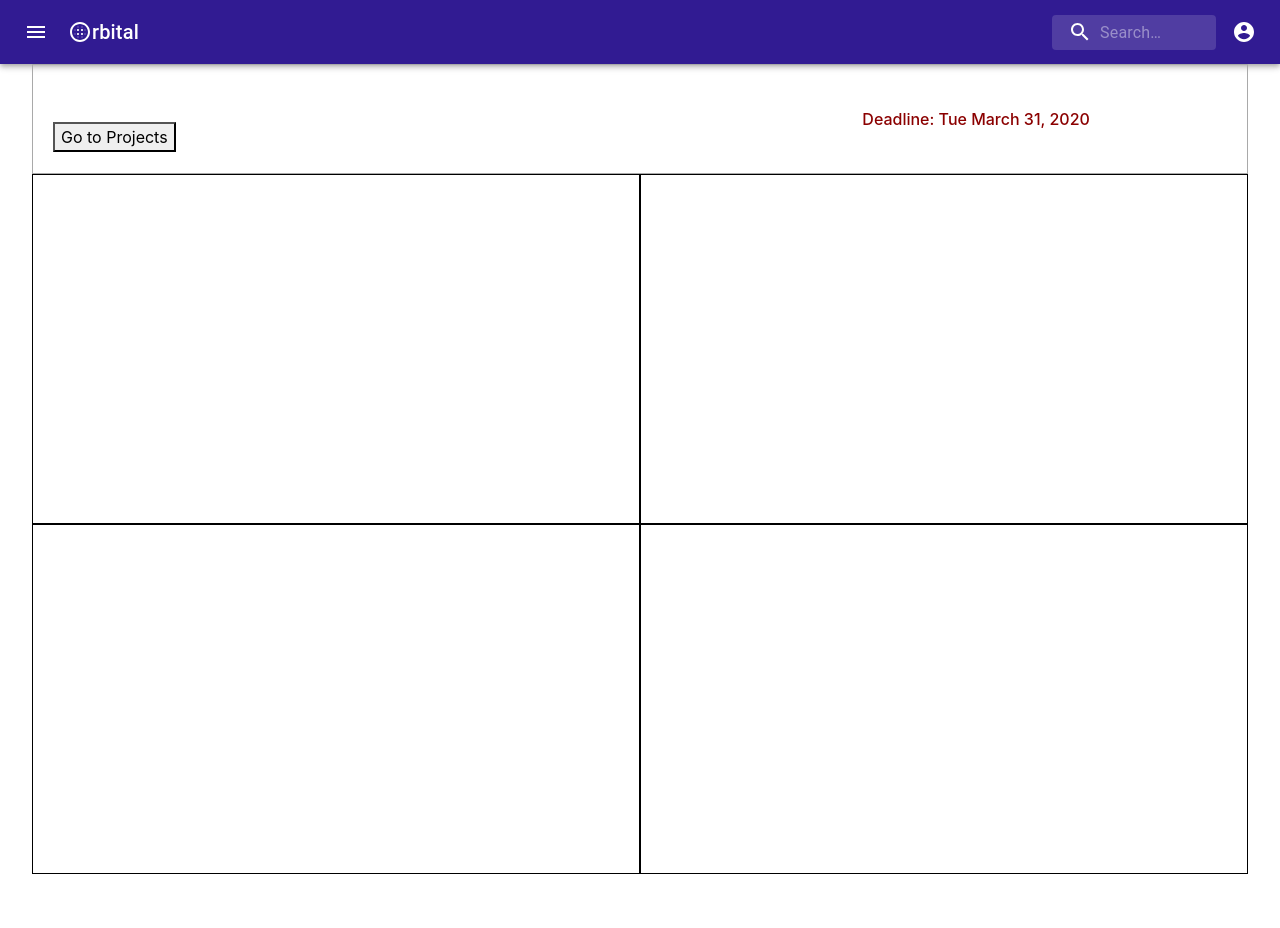
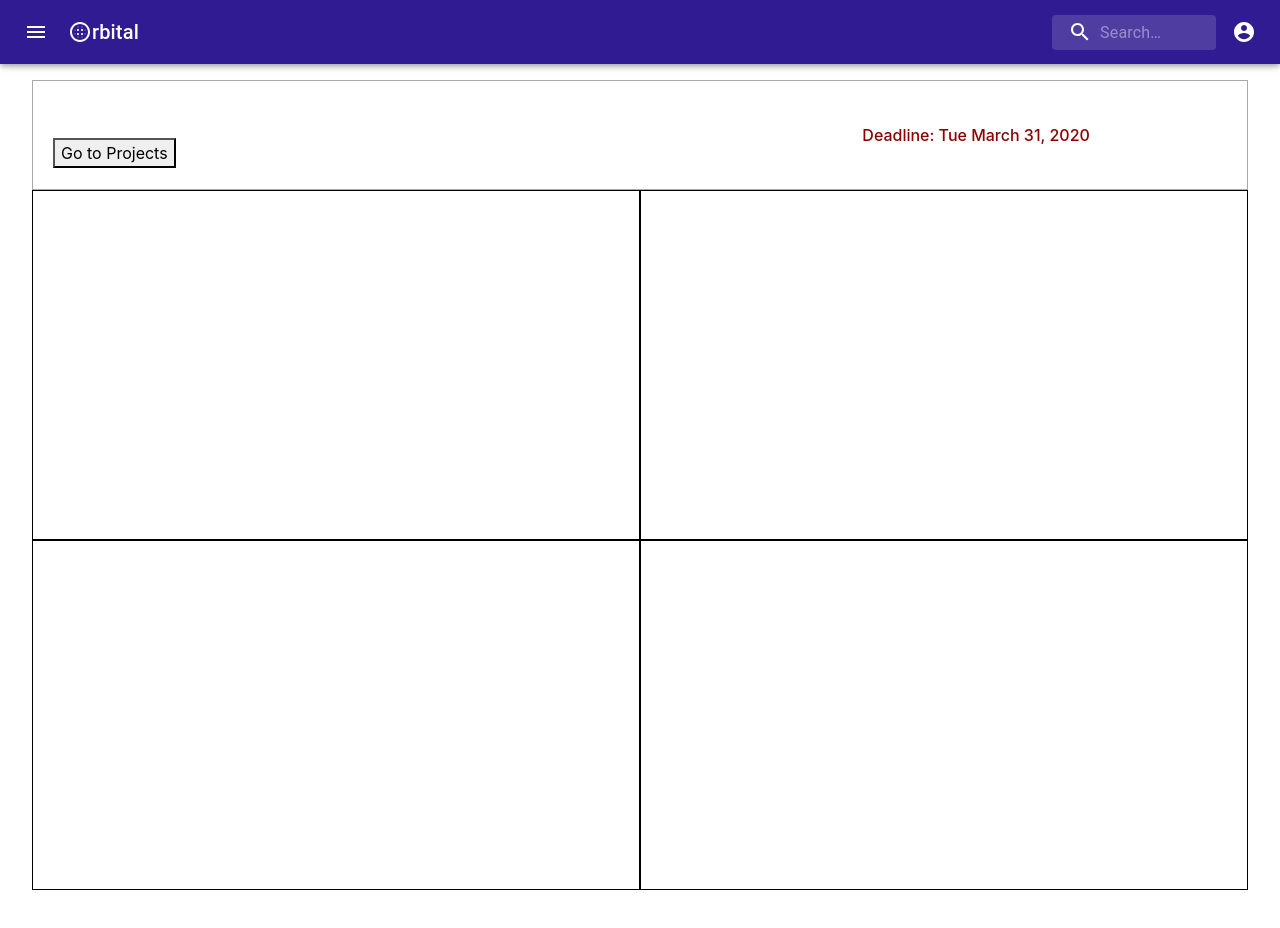
Before and after one commit to AmitP88/Project-Management-App, a React (Create React App) app in the folder client/: page /projectpage in a window 1280 px wide. Shown: the top 928 px of the page. Before the commit the page ends 874 px from the top, so only its background shows below. Built offline with nearby package versions, Linux system fonts and the light colour scheme.

Commit message:
renamed top and bottom bars to TopBar and BottomBar and added top and bottom margins of 10vh to .App class

```diff
--- a/client/src/App.js
+++ b/client/src/App.js
@@ -4,10 +4,10 @@
 import './media_queries.sass';
 
 // import app header
-import SearchBar from './components/SearchBar/SearchBar';
+import TopBar from './components/TopBar/TopBar';
 
 // import mobile navbar
-import NavBar from './components/NavBar/NavBar';
+import BottomBar from './components/BottomBar/BottomBar';
 
 // import page components
 import Home from './components/Home/Home';
@@ -17,13 +17,13 @@
 const App = () => {
   return (
     <div className="App">
-      <SearchBar />
+      <TopBar />
       <Switch>
         <Route path='/' component={Home} exact />
         <Route path='/projects' component={Projects} />
         <Route path='/projectpage' component={ProjectPage} />
       </Switch>
-      <NavBar />
+      <BottomBar />
     </div>
   );
 }
--- a/client/src/App.sass
+++ b/client/src/App.sass
@@ -1,2 +1,2 @@
-// html
-//   overflow-y: hidden;
+.App
+  margin: 10vh 0;
--- a/client/src/components/NavBar/NavBar.js
+++ b/client/src/components/BottomBar/BottomBar.js
@@ -9,7 +9,7 @@
 import DashboardIcon from '@material-ui/icons/Dashboard';
 import LibraryBooksIcon from '@material-ui/icons/LibraryBooks';
 
-import './NavBar.sass';
+import './BottomBar.sass';
 
 
 const useStyles = makeStyles((theme) => ({
@@ -27,7 +27,7 @@
   },
 }));
 
-const NavBar = () => {
+const BottomBar = () => {
   const classes = useStyles();
 
   return (
@@ -62,4 +62,4 @@
   );
 }
 
-export default NavBar;
+export default BottomBar;
--- a/client/src/components/SearchBar/SearchBar.js
+++ b/client/src/components/TopBar/TopBar.js
@@ -68,12 +68,12 @@
   },
 }));
 
-const SearchBar = () => {
+const TopBar = () => {
   const classes = useStyles();
 
   return (
     <div>
-      <AppBar position="static" style={{ backgroundColor: '#311b92' }}>
+      <AppBar position="fixed" style={{ backgroundColor: '#311b92' }}>
         <Toolbar>
           <Box display={{ xs: 'none', sm: 'block' }}>
             <IconButton
@@ -109,4 +109,4 @@
   );
 }
 
-export default SearchBar;
+export default TopBar;
```
Also changed, not shown: client/src/components/BottomBar/BottomBar.sass (added), client/src/components/BottomBar/media_queries.sass (added), client/src/components/TopBar/TopBar.sass (added), client/src/components/TopBar/media_queries.sass (added).
